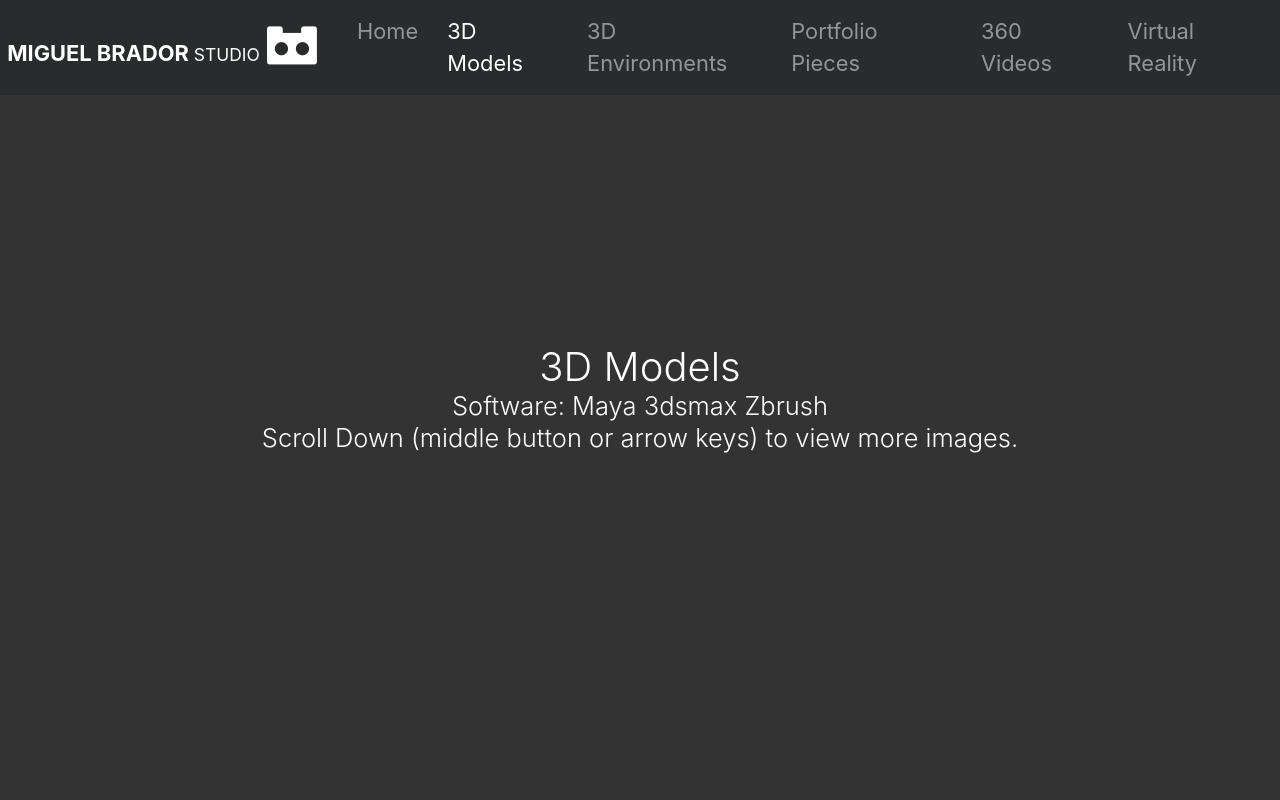
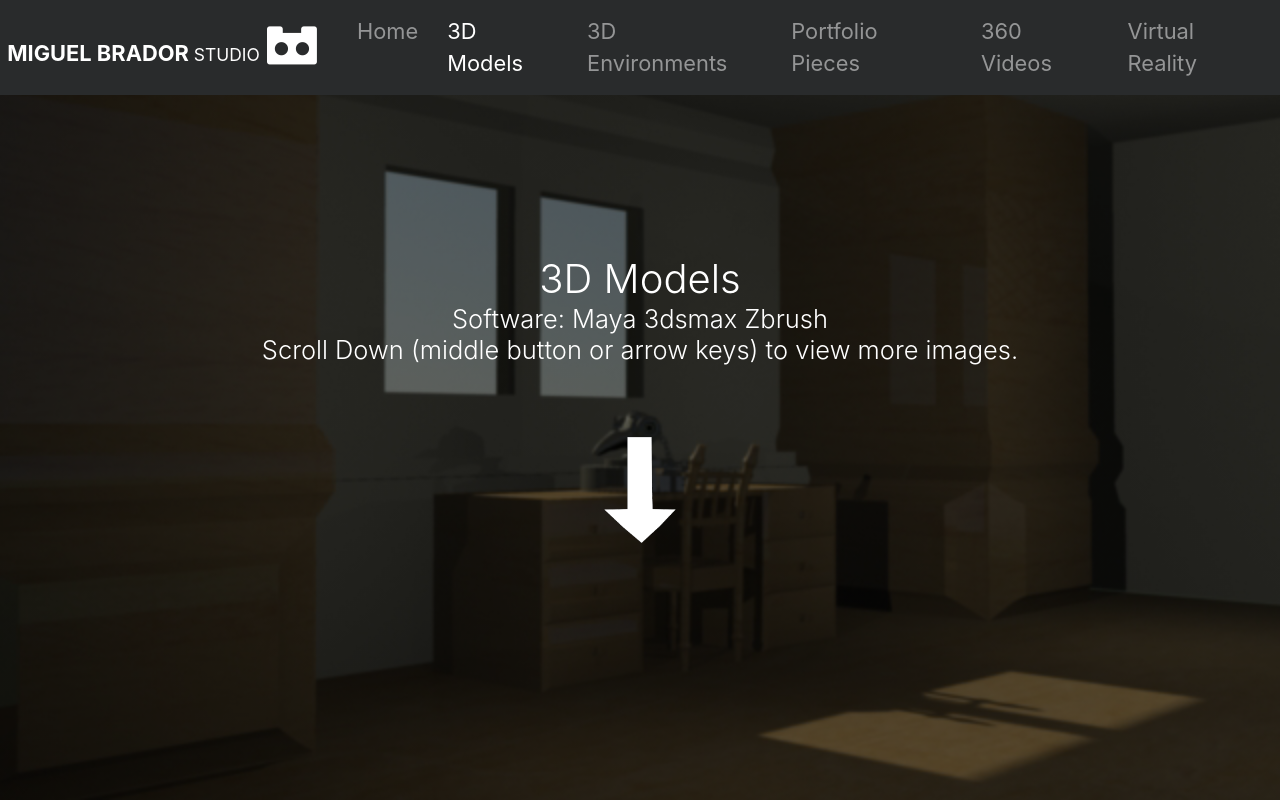
Before and after one commit to miguelbrador/miguelbrador.github.io, a plain HTML site: page 3dmodels.html in a window 1280 px wide. Drawn offline with nearby package versions, Linux system fonts and the light colour scheme; a script that the page names is missing.

Commit message:
Add files via upload

```diff
--- a/3dmodels.html
+++ b/3dmodels.html
@@ -48,6 +48,7 @@
         <h1 class="display-2 text-center">3D Models</h1>
         <h1 class="display-4 text-center">Software: Maya 3dsmax Zbrush</h1>
         <h1 class="display-4 text-center">Scroll Down (middle button or arrow keys) to view more images.</h1>
+        <img class="arrow" src="img/3dmodels/arrow.png" alt="arrow image">
         </div>
         <div class="section s1">
         </div>
--- a/css/style.css
+++ b/css/style.css
@@ -79,6 +79,12 @@ p{
     color: #ccc;
 }
 
+.s0{
+    background: linear-gradient(rgba(0, 0, 0, 0.6), rgba(0, 0, 0, 0.6)),
+        url("../img/3dmodels/pic0.jpg");
+    background-size: cover;
+    background-position: center;
+}
 
 .s1{
     background: url("../img/3dmodels/pic1.jpg");
@@ -123,7 +129,19 @@ p{
     background-position: center;
 }
 
+.arrow{
+    width: 10rem;
+    display: block;
+    margin: auto;
+    margin-top: 10rem;
+}
 
+.p0{
+    background: linear-gradient(rgba(0, 0, 0, 0.6), rgba(0, 0, 0, 0.6)),
+        url("../img/3denvironments/project0.jpg");
+    background-size: cover;
+    background-position: center;
+}
 .p1{
     background: url("../img/3denvironments/project1.jpg");
     background-size: cover;
```
Also changed, not shown: 3denvironments.html (+1 -0 lines), portfoliopieces.html (+1 -1 lines), img/3denvironments/project0.jpg (added), img/3dmodels/arrow.png (added), img/3dmodels/pic0.jpg (added).
